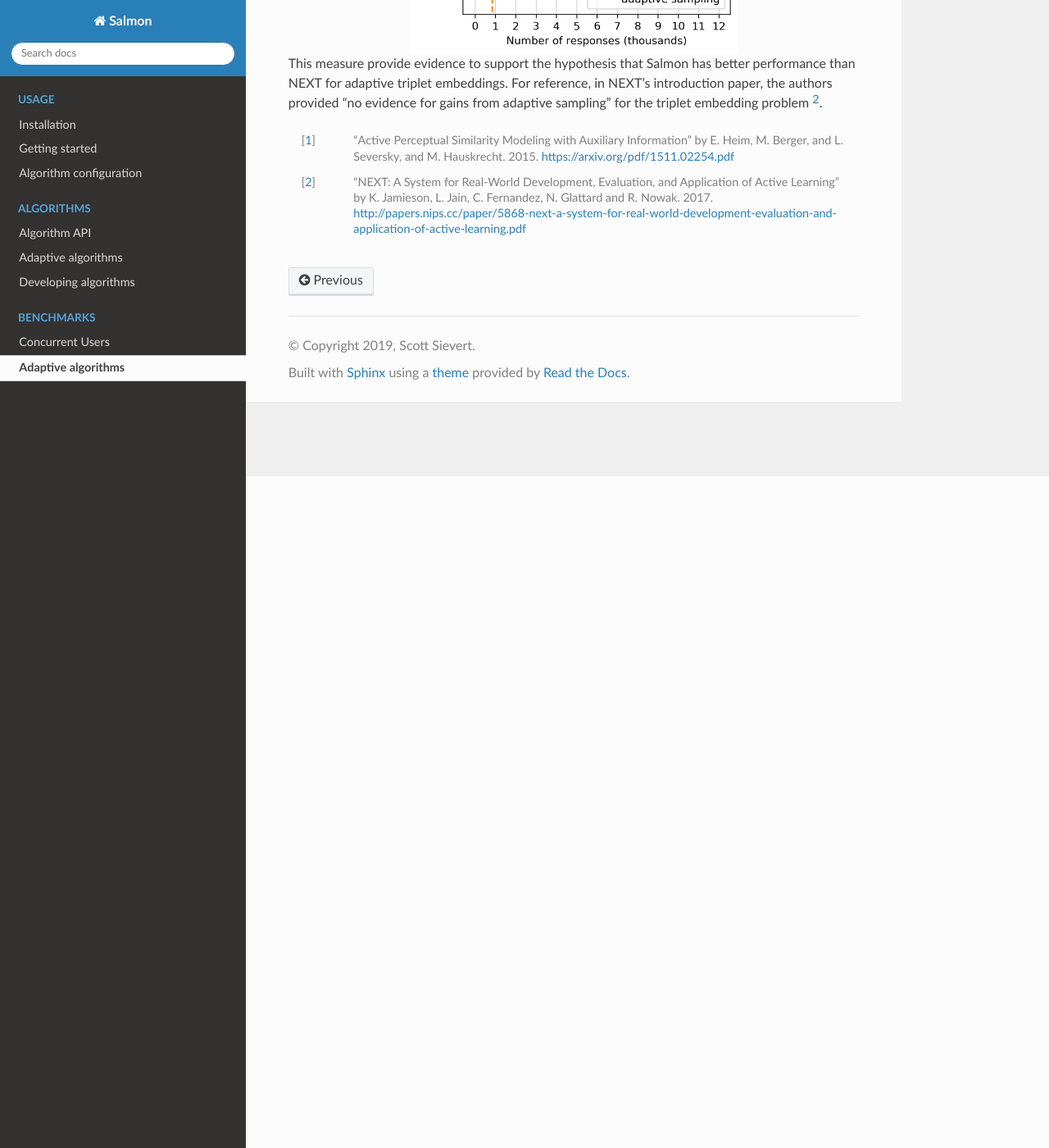
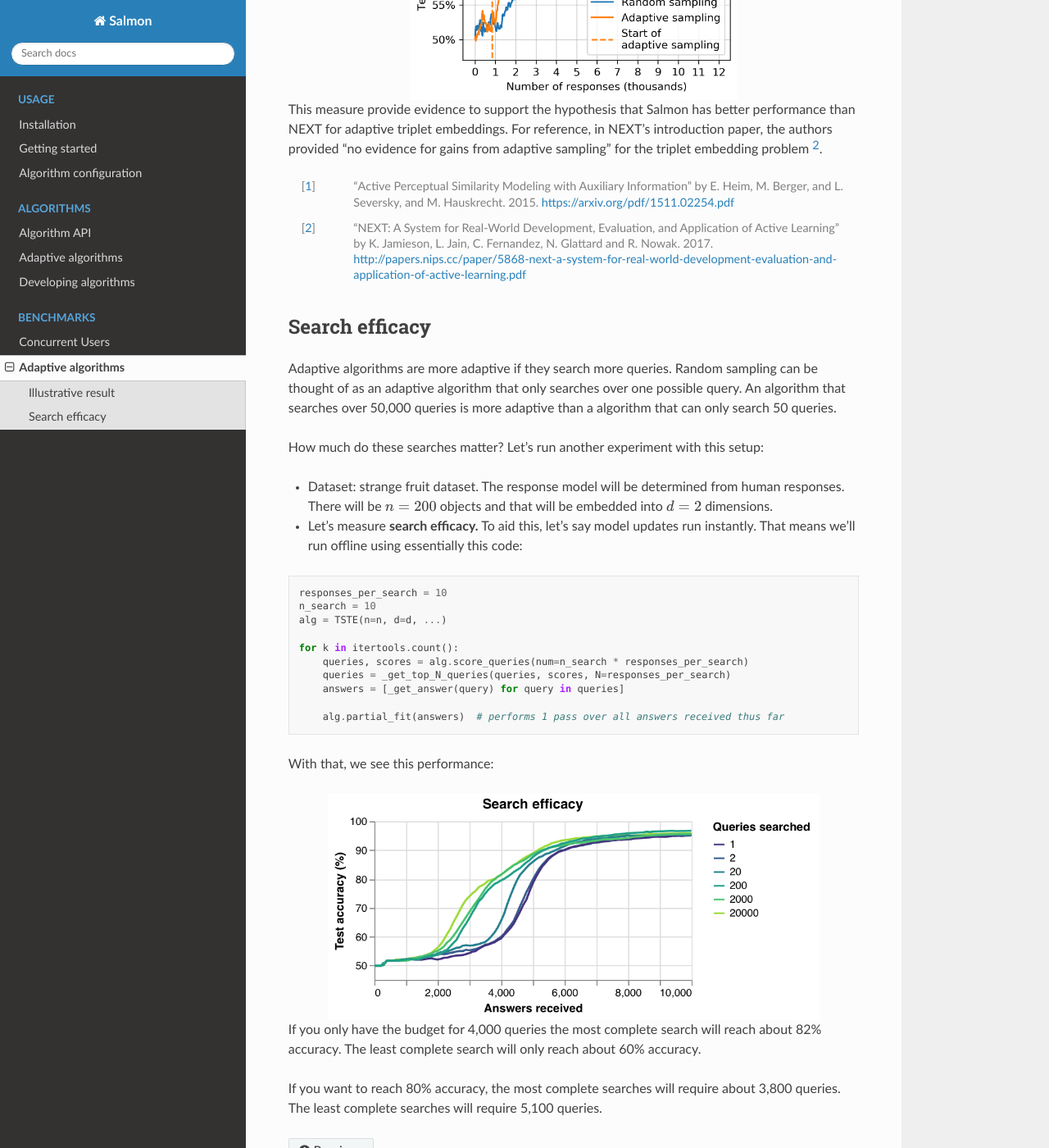
Before and after one commit to stsievert/salmon, a Sphinx documentation site: the page built from docs/source/benchmarks/adaptive.rst, in a window 1280 px wide and 1400 px high, scrolled down 819 px. Shown: the whole window at 82% size. Built offline with Sphinx 7.4.7 and the Read the Docs theme 2.0.0, drawn with Linux system fonts in a browser that asks for light colours.

Commit message:
DOC: show queries-searched example in docs

```diff
--- a/docs/source/benchmarks/adaptive.rst
+++ b/docs/source/benchmarks/adaptive.rst
@@ -5,6 +5,9 @@ Adaptive algorithms decide which questions to ask about, instead of asking
 about a random question like random sampling. This can mean that higher
 accuracies are reached sooner, or that less human responses are required to
 reach a particular accuracy.
+
+Illustrative result
+-------------------
 
 Let's run a quick benchmark with Salmon to see how well adaptive performs in
 the crowdsourcing context. This benchmark will accurately simulate a
@@ -38,3 +41,43 @@ sampling" for the triplet embedding problem [2]_.
        of Active Learning" by K. Jamieson, L. Jain, C. Fernandez, N. Glattard
        and R. Nowak. 2017.
        http://papers.nips.cc/paper/5868-next-a-system-for-real-world-development-evaluation-and-application-of-active-learning.pdf
+
+
+Search efficacy
+---------------
+
+Adaptive algorithms are more adaptive if they search more queries. Random sampling
+can be thought of as an adaptive algorithm that only searches over one possible
+query. An algorithm that searches over 50,000 queries is more adaptive than a
+algorithm that can only search 50 queries.
+
+How much do these searches matter? Let's run another experiment with this setup:
+
+* Dataset: strange fruit dataset. The response model will be determined from human
+  responses. There will be :math:`n=200` objects and that will be embedded into :math:`d=2`
+  dimensions.
+* Let's measure **search efficacy.** To aid this, let's say model updates run instantly.
+  That means we'll run offline using essentially this code:
+
+.. code-block:: python
+
+   responses_per_search = 10
+   n_search = 10
+   alg = TSTE(n=n, d=d, ...)
+
+   for k in itertools.count():
+       queries, scores = alg.score_queries(num=n_search * responses_per_search)
+       queries = _get_top_N_queries(queries, scores, N=responses_per_search)
+       answers = [_get_answer(query) for query in queries]
+
+       alg.partial_fit(answers)  # performs 1 pass over all answers received thus far
+
+With that, we see this performance:
+
+.. image:: imgs/search-efficacy.png
+   :width: 600px
+   :align: center
+
+If you only have the budget for 4,000 queries the most complete search will reach about 82% accuracy. The least complete search will only reach about 60% accuracy.
+
+If you want to reach 80% accuracy, the most complete searches will require about 3,800 queries. The least complete searches will require 5,100 queries.
```
Also changed, not shown: docs/source/benchmarks/imgs/search-efficacy.png (added), 1 other file.
